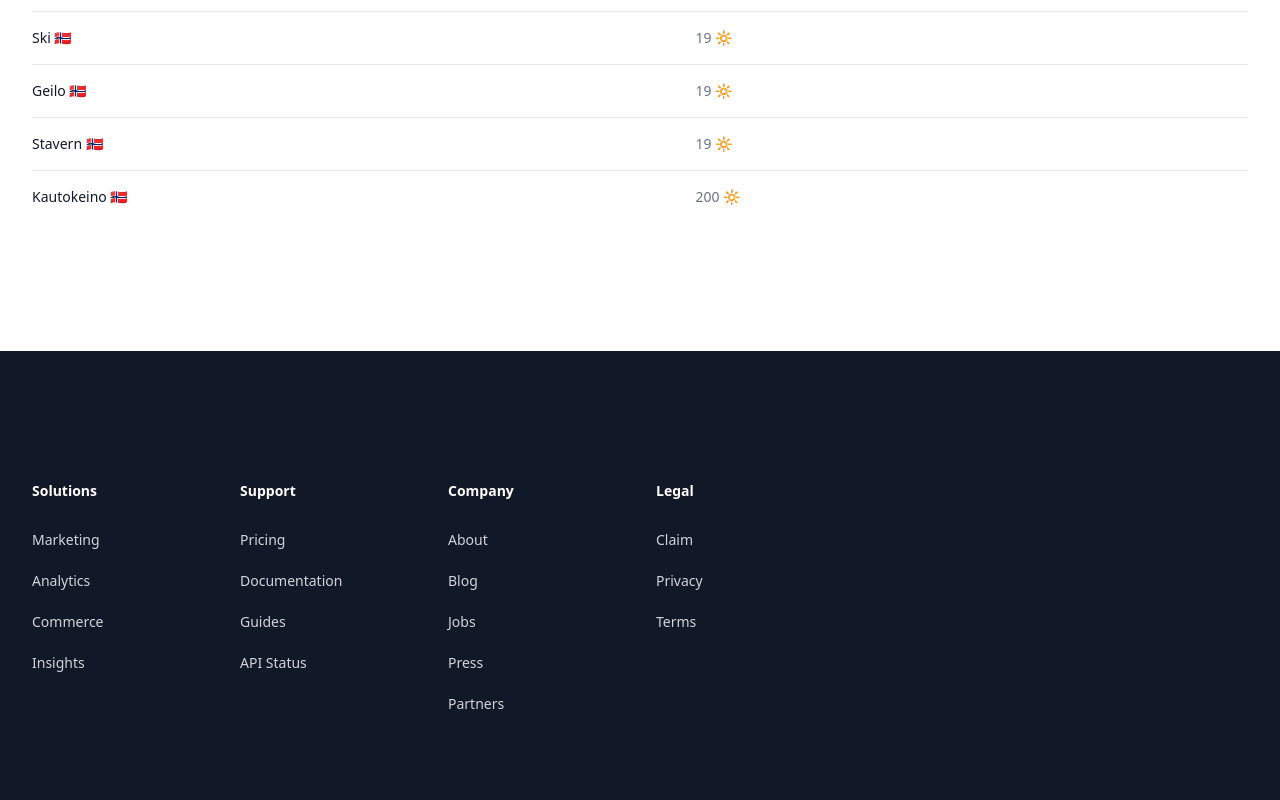
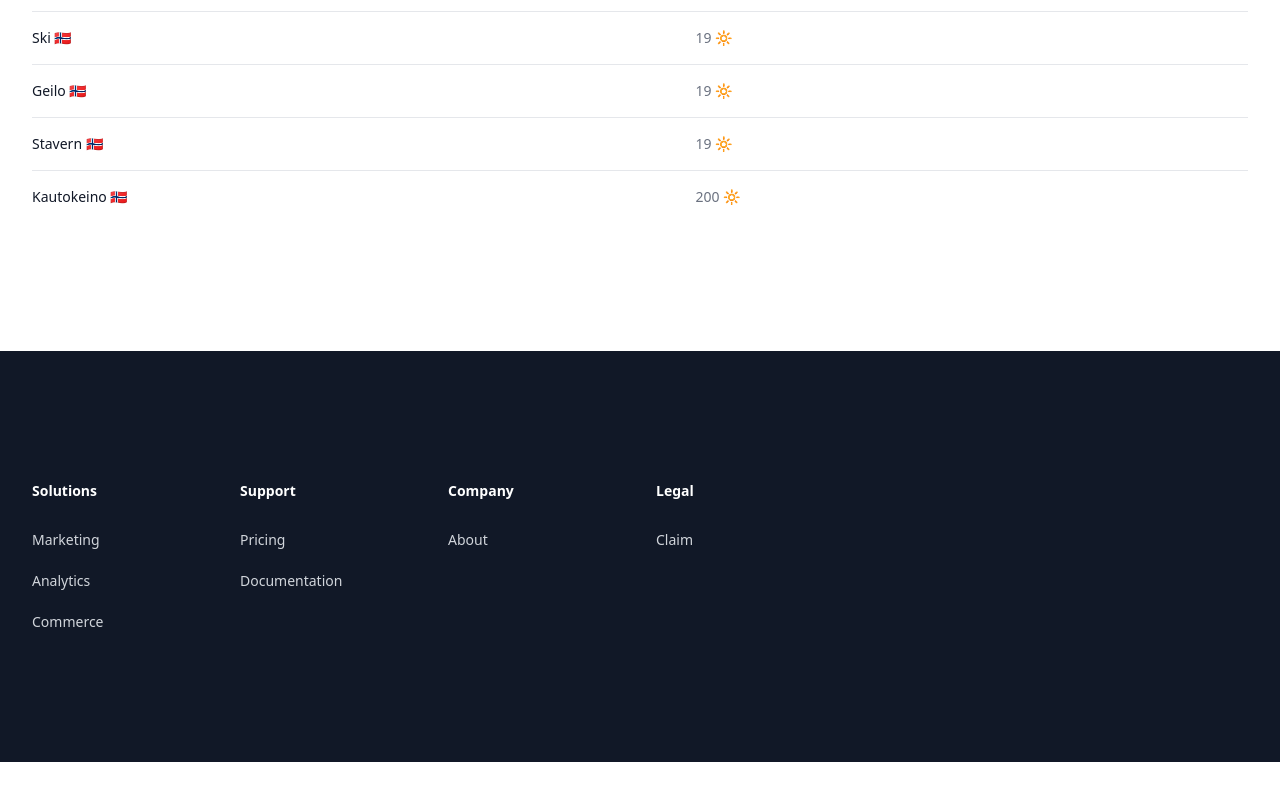
Before and after one commit to IsacHolstad/skywatch, a React (Create React App) app: page / in a window 1280 px wide. Shown: the part 1747-2547 px from the top of the page. After the commit the page ends 2509 px from the top, so only its background shows below. Built offline with nearby package versions, Linux system fonts and the light colour scheme.

Commit message:
footer shorten with text

```diff
--- a/src/components/Footer.js
+++ b/src/components/Footer.js
@@ -3,25 +3,20 @@ const navigation = {
         { name: 'Marketing', href: '#' },
         { name: 'Analytics', href: '#' },
         { name: 'Commerce', href: '#' },
-        { name: 'Insights', href: '#' },
+
     ],
     support: [
         { name: 'Pricing', href: '#' },
         { name: 'Documentation', href: '#' },
-        { name: 'Guides', href: '#' },
-        { name: 'API Status', href: '#' },
+
     ],
     company: [
         { name: 'About', href: '#' },
-        { name: 'Blog', href: '#' },
-        { name: 'Jobs', href: '#' },
-        { name: 'Press', href: '#' },
-        { name: 'Partners', href: '#' },
+
     ],
     legal: [
         { name: 'Claim', href: '#' },
-        { name: 'Privacy', href: '#' },
-        { name: 'Terms', href: '#' },
+
     ],
 }
 
```
